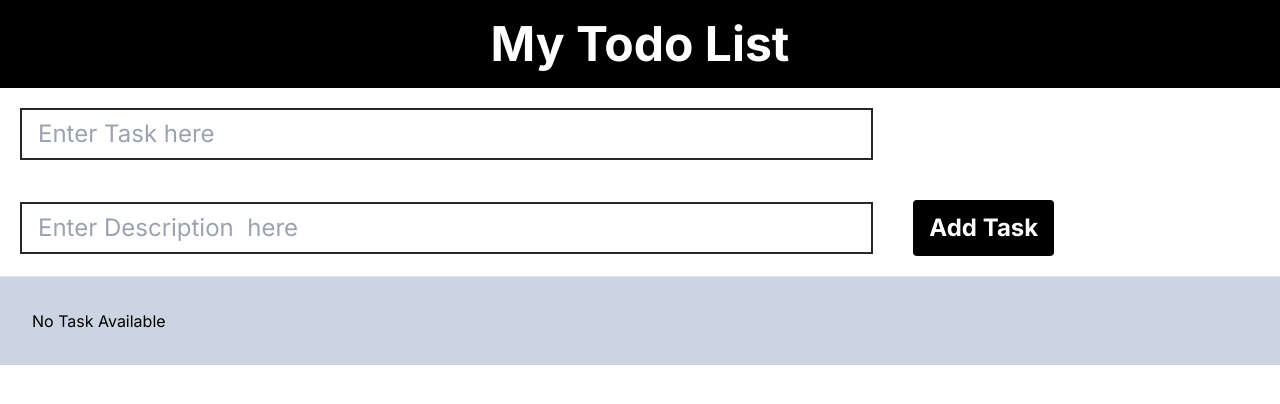
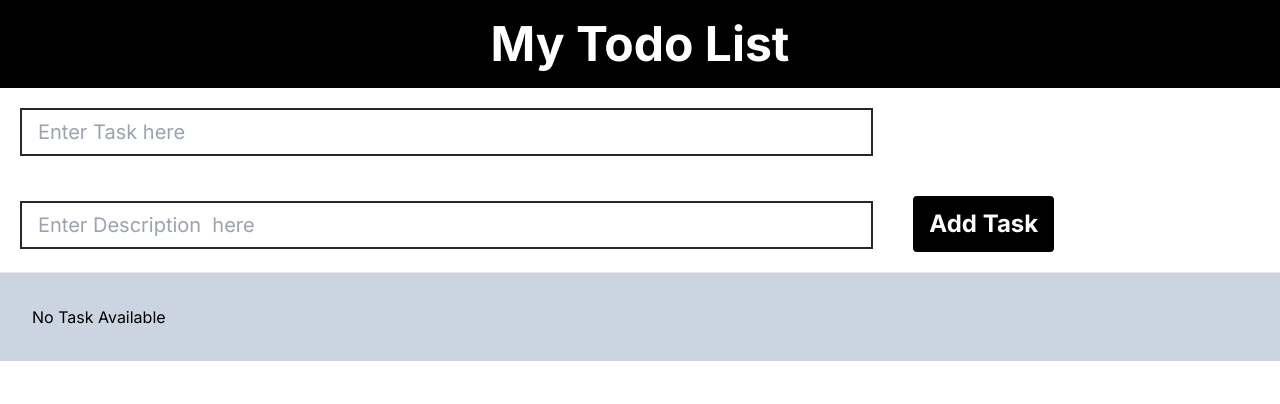
Before and after one commit to Raghu-Nandan-Sharma-19/To-do-List, a Next.js app: page / in a window 1280 px wide. Shown: the top 404 px of the page. Built offline with nearby package versions, Linux system fonts and the light colour scheme.

Commit message:
To do list using react

```diff
--- a/app/page.js
+++ b/app/page.js
@@ -47,7 +47,7 @@ const page = () => {
       <form onSubmit={submitHandler}>
         <input
           type='text'
-            className='text-xl sm:text-2xl border-zinc-800 border-2 m-5 px-4 py-2 sm:w-2/3'
+            className='text-xl sm:text-xl border-zinc-800 border-2 m-5 px-4 py-2 sm:w-2/3'
           placeholder='Enter Task here'
           value={title}
           onChange={(e) => {
@@ -56,7 +56,7 @@ const page = () => {
         />
         <input
           type='text'
-          className='text-xl sm:text-2xl border-zinc-800 border-2 m-5 px-4 py-2 sm:w-2/3'
+          className='text-xl sm:text-xl border-zinc-800 border-2 m-5 px-4 py-2 sm:w-2/3'
           placeholder='Enter Description  here'
           value={desc}
           onChange={(e) => {
```
